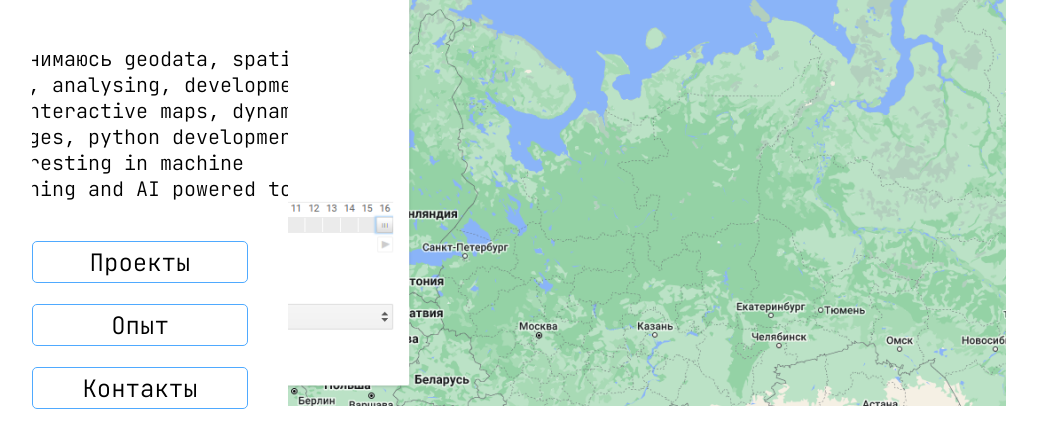
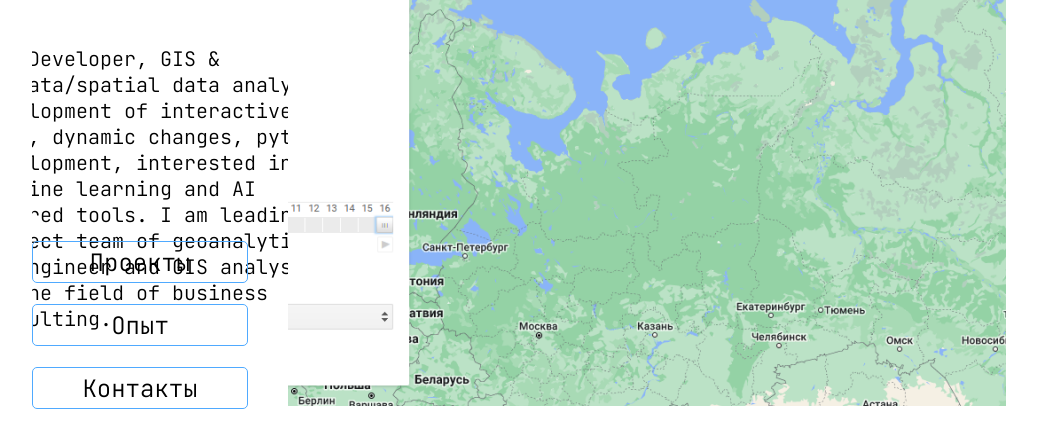
Before and after one commit to akbulat/portfolio, a website built with Parcel: page index.html in a window 1280 px wide. Shown: the part 266-690 px from the top of the page, without its empty margins (96-1133 px from the left). Built offline with nearby package versions, Linux system fonts and the light colour scheme.

Commit message:
Update index.html

```diff
--- a/index.html
+++ b/index.html
@@ -17,9 +17,11 @@
         <div class="left-block2">
           <b class="b">Akbulat Fazliev </b>
           <div class="geodata-spatial-data">
-            Я занимаюсь geodata, spatial data, analysing, development of
-            interactive maps, dynamic changes, python development, interesting
-            in machine learning and AI powered tools.
+            GIS Developer, GIS & geodata/spatial data analyst, development of
+            interactive maps, dynamic changes, python development, interested
+            in machine learning and AI powered tools. I am leading project
+            team of geoanalytics, 3D engineer and GIS analysts in the field
+            of business consulting.
           </div>
           <i class="geodata-ingeneer">geodata ingeneer</i>
 <div class="projectsbutton" onclick="scrollToSection('projects')">
```
